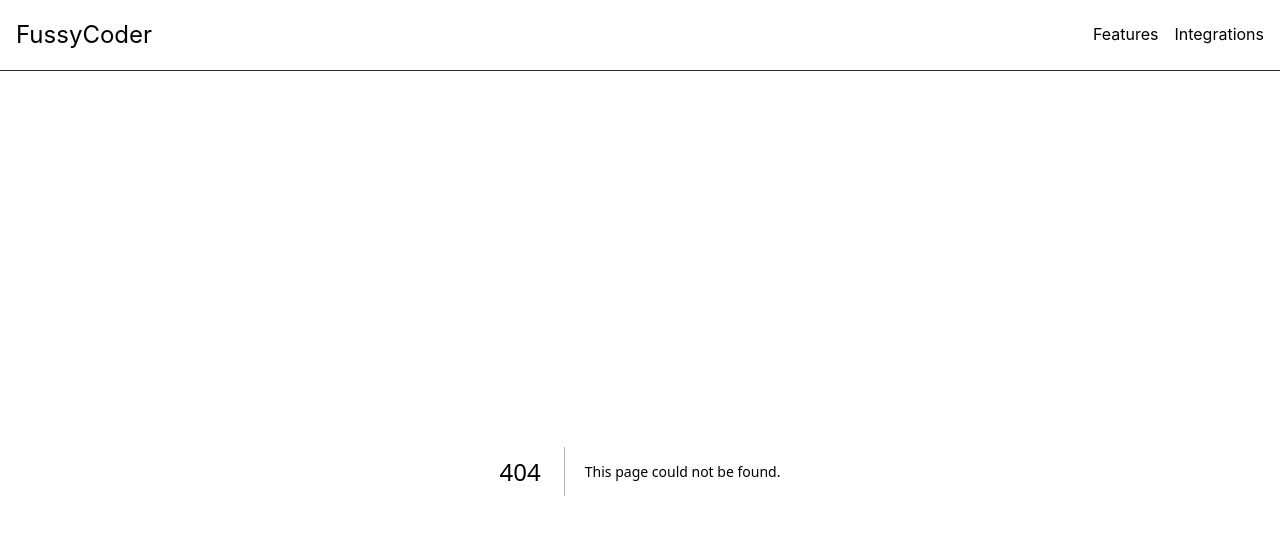
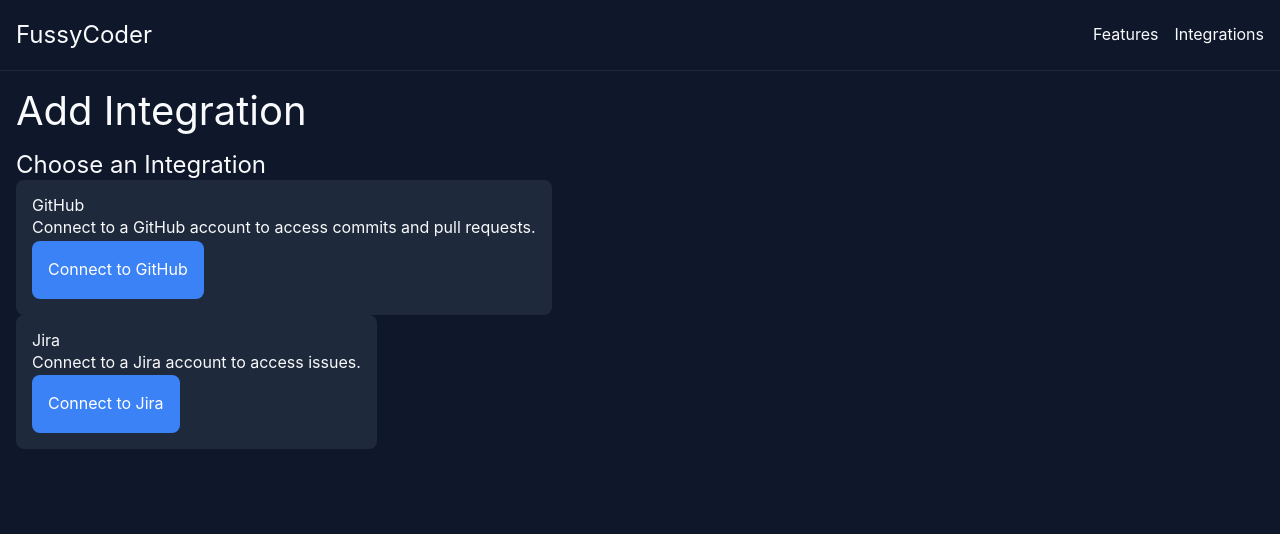
Before and after one commit to theandrew168/fussy, a Next.js app: page /integrations/add in a window 1280 px wide. Before the commit this address had no page. Shown: the top 534 px of the page. Built offline with nearby package versions, Linux system fonts and the light colour scheme.

Commit message:
Add some components, add simple-icons, get icons working

```diff
--- a/package.json
+++ b/package.json
@@ -20,7 +20,8 @@
 		"ollama": "^0.5.14",
 		"openai": "^4.90.0",
 		"react": "^19.0.0",
-		"react-dom": "^19.0.0"
+		"react-dom": "^19.0.0",
+		"simple-icons": "^14.12.1"
 	},
 	"devDependencies": {
 		"@types/node": "^20.17.25",
--- a/src/app/features/page.tsx
+++ b/src/app/features/page.tsx
@@ -1,7 +1,9 @@
 export default async function Features() {
 	return (
 		<div className="container">
-			<h1>Features</h1>
+			<section>
+				<h1>Features</h1>
+			</section>
 		</div>
 	);
 }
--- a/src/app/global.css
+++ b/src/app/global.css
@@ -16,6 +16,10 @@
 	--success-foreground: #ffffff;
 	--card: #1e293b;
 	--card-foreground: #f8fafc;
+}
+
+:root {
+	font-size: 1em;
 }
 
 html,
--- /dev/null
+++ b/src/app/integrations/add/page.tsx
@@ -0,0 +1,35 @@
+import Card from "@/ui/Card";
+import LinkButton from "@/ui/LinkButton";
+
+export default async function AddIntegration() {
+	return (
+		<div className="container">
+			<section>
+				<h1>Add Integration</h1>
+			</section>
+			<section>
+				<h2>Choose an Integration</h2>
+				<ul>
+					<li>
+						<Card>
+							<header>
+								<h3>GitHub</h3>
+							</header>
+							<p>Connect to a GitHub account to access commits and pull requests.</p>
+							<LinkButton href="/integrations/add/github">Connect to GitHub</LinkButton>
+						</Card>
+					</li>
+					<li>
+						<Card>
+							<header>
+								<h3>Jira</h3>
+							</header>
+							<p>Connect to a Jira account to access issues.</p>
+							<LinkButton href="/integrations/add/jira">Connect to Jira</LinkButton>
+						</Card>
+					</li>
+				</ul>
+			</section>
+		</div>
+	);
+}
--- /dev/null
+++ b/src/app/integrations/page.module.css
@@ -0,0 +1,5 @@
+.header {
+	display: flex;
+	justify-content: space-between;
+	align-items: center;
+}
--- /dev/null
+++ b/src/ui/Card.module.css
@@ -0,0 +1,7 @@
+.card {
+	display: inline-block;
+	padding: 1em;
+	border-radius: 0.5em;
+	color: var(--card-foreground);
+	background-color: var(--card);
+}
--- /dev/null
+++ b/src/ui/Card.tsx
@@ -0,0 +1,7 @@
+import type { PropsWithChildren } from "react";
+
+import styles from "./Card.module.css";
+
+export default function Card({ children }: PropsWithChildren) {
+	return <article className={styles.card}>{children}</article>;
+}
--- /dev/null
+++ b/src/ui/LinkButton.module.css
@@ -0,0 +1,8 @@
+.linkButton {
+	display: inline-block;
+	padding: 1em;
+	border-radius: 0.5em;
+	background-color: var(--primary);
+	color: var(--primary-foreground);
+	border: none;
+}
--- /dev/null
+++ b/src/ui/LinkButton.tsx
@@ -0,0 +1,16 @@
+import Link from "next/link";
+import type { PropsWithChildren } from "react";
+
+import styles from "./LinkButton.module.css";
+
+export type Props = {
+	href: string;
+};
+
+export default function LinkButton({ href, children }: PropsWithChildren<Props>) {
+	return (
+		<Link href={href} className={styles.linkButton}>
+			{children}
+		</Link>
+	);
+}
```
Also changed, not shown: src/app/integrations/page.tsx (+8 -1 lines), src/app/page.tsx (+33 -5 lines), src/ui/Icon.tsx (added, +27 -0 lines), 1 other file (tests, documents, lock files or other folders).
